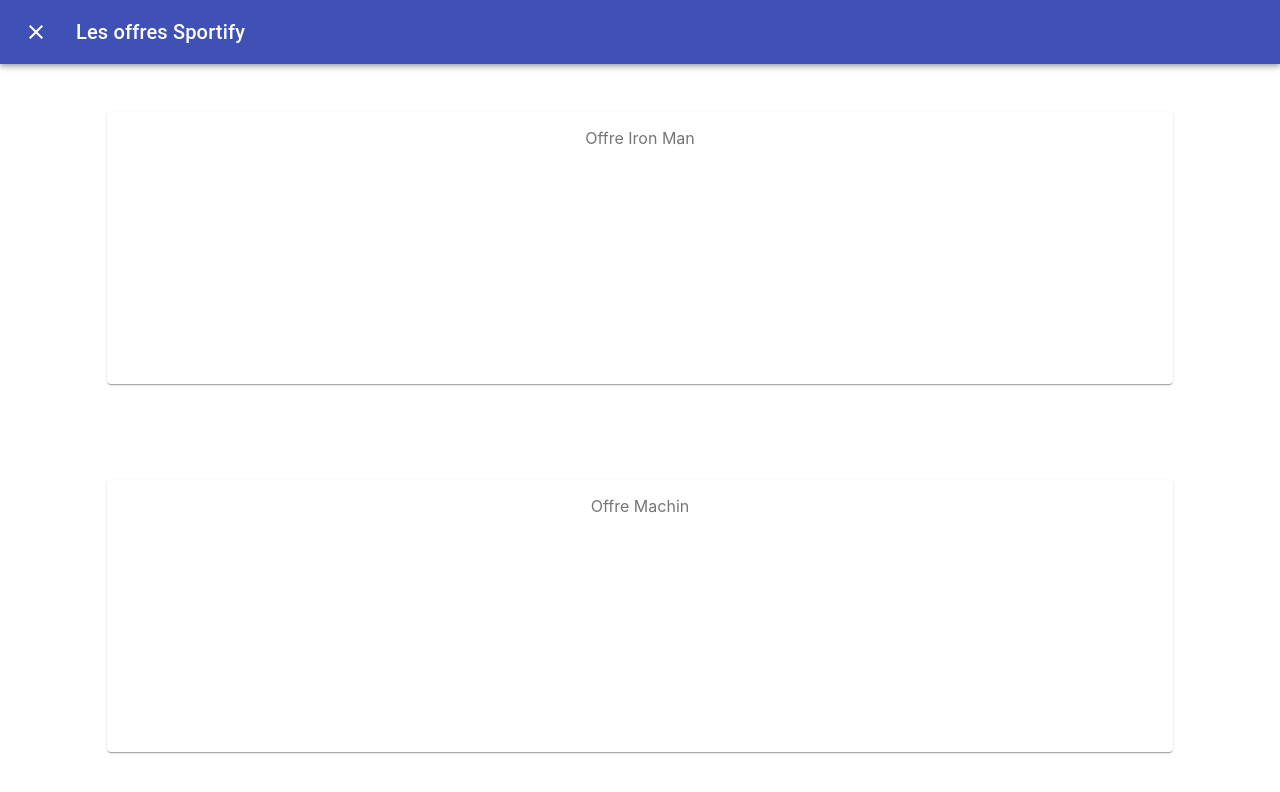
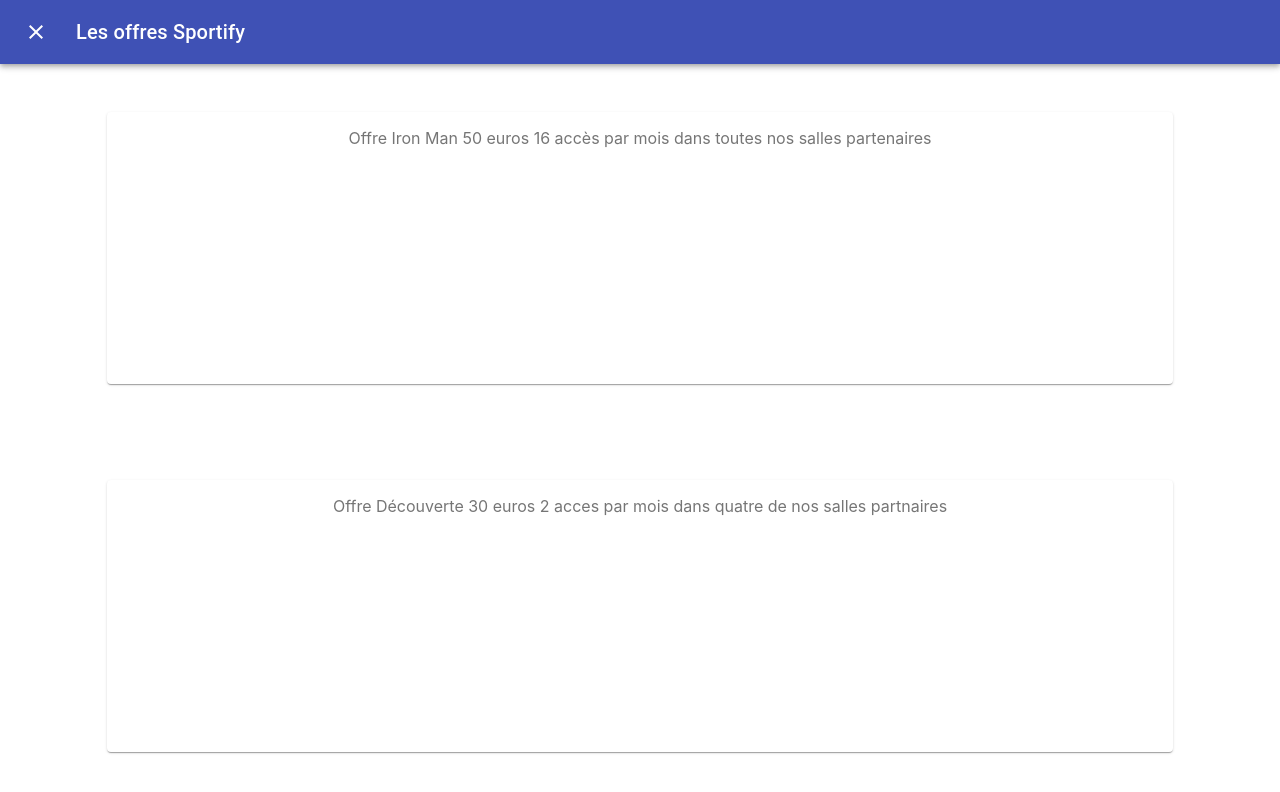
Before and after one commit to Alhuin/Sportify, a React (Create React App) app: page / in a window 1280 px wide. Both pictures are taken after a click on the button "CHOISIR UNE OFFRE". Shown: the top 792 px of the page. Built offline with nearby package versions, Linux system fonts and the light colour scheme.

Commit message:
header update

```diff
--- a/src/components/Header.js
+++ b/src/components/Header.js
@@ -26,7 +26,10 @@
         </div>;
         break;
       default:
-        content = "Sportify";
+        content = <div style={{display: 'flex', flexDirection:'column', alignItems: 'center', justifyContent:'center'}}>
+          <p>MSS</p>
+          <p style={{fontSize: '12px'}}>Multi-Sports for Students</p>
+        </div>;
     }
 
     return(
--- a/src/components/MembershipOffers.js
+++ b/src/components/MembershipOffers.js
@@ -34,6 +34,8 @@
         >
           <Paper className={classes.paper} onClick={()=>handleClick('Iron Man')}>
             Offre Iron Man
+            50 euros
+            16 accès par mois dans toutes nos salles partenaires
           </Paper>
         </Grid>
         <Grid
@@ -41,7 +43,9 @@
           xs={10}
         >
           <Paper className={classes.paper} onClick={()=>handleClick('Machin')}>
-            Offre Machin
+            Offre Découverte
+            30 euros
+            2 acces par mois dans quatre de nos salles partnaires
           </Paper>
         </Grid>
       </Grid>
```
